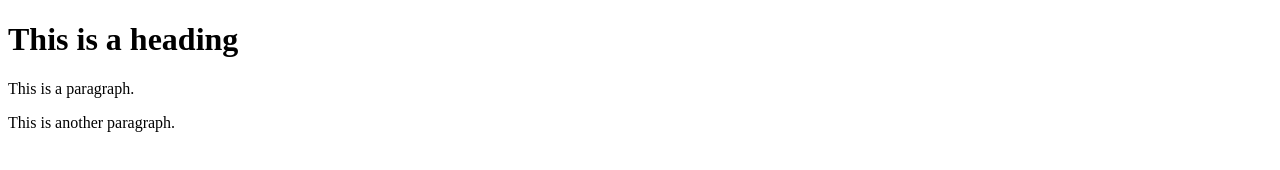
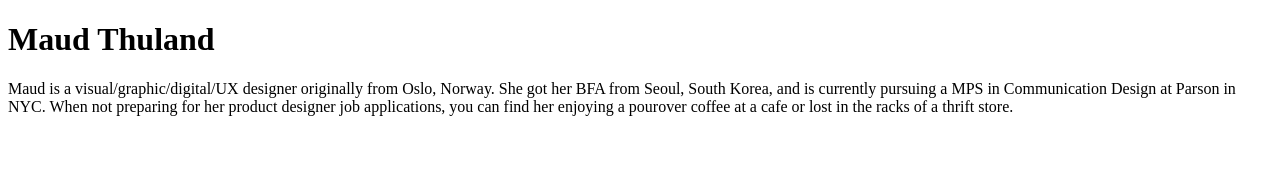
Before and after one commit to maudmaudmaudmaud/hello-world, a plain HTML site: page index.html in a window 1280 px wide. Drawn offline with Linux system fonts and the light colour scheme.

Commit message:
added bio

```diff
--- a/index.html
+++ b/index.html
@@ -1,11 +1,10 @@
 <!DOCTYPE html>
 <html>
 	<head>
-		<title>Page title</title>
+		<title>Maud Thuland</title>
 	</head>
 	<body>
-		<h1>This is a heading</h1>
-		<p>This is a paragraph.</p>
-		<p>This is another paragraph.</p>
+		<h1>Maud Thuland</h1>
+		<p> Maud is a visual/graphic/digital/UX designer originally from Oslo, Norway. She got her BFA from Seoul, South Korea, and is currently pursuing a MPS in Communication Design at Parson in NYC. When not preparing for her product designer job applications, you can find her enjoying a pourover coffee at a cafe or lost in the racks of a thrift store.</p>
 	</body>
 </html>
```
